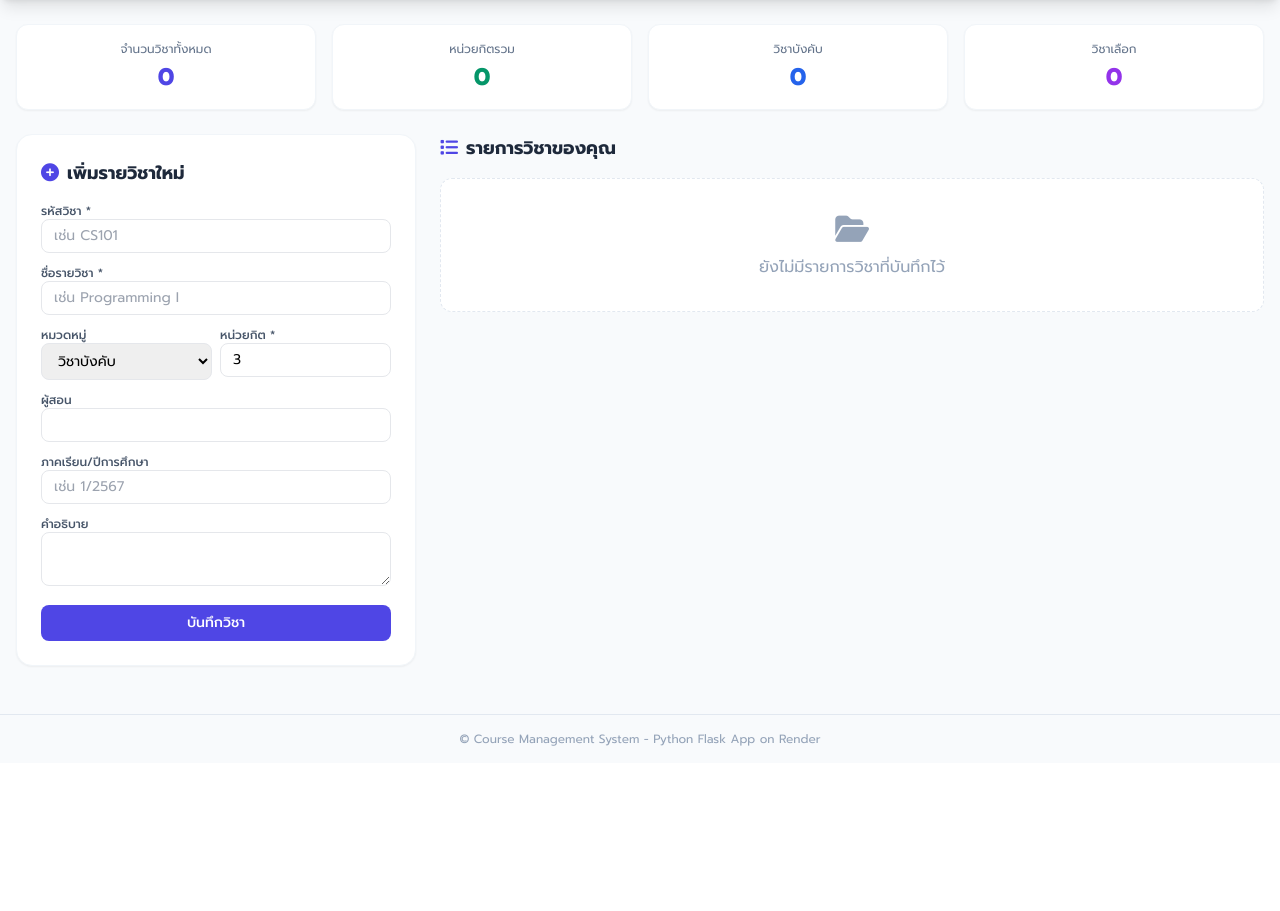
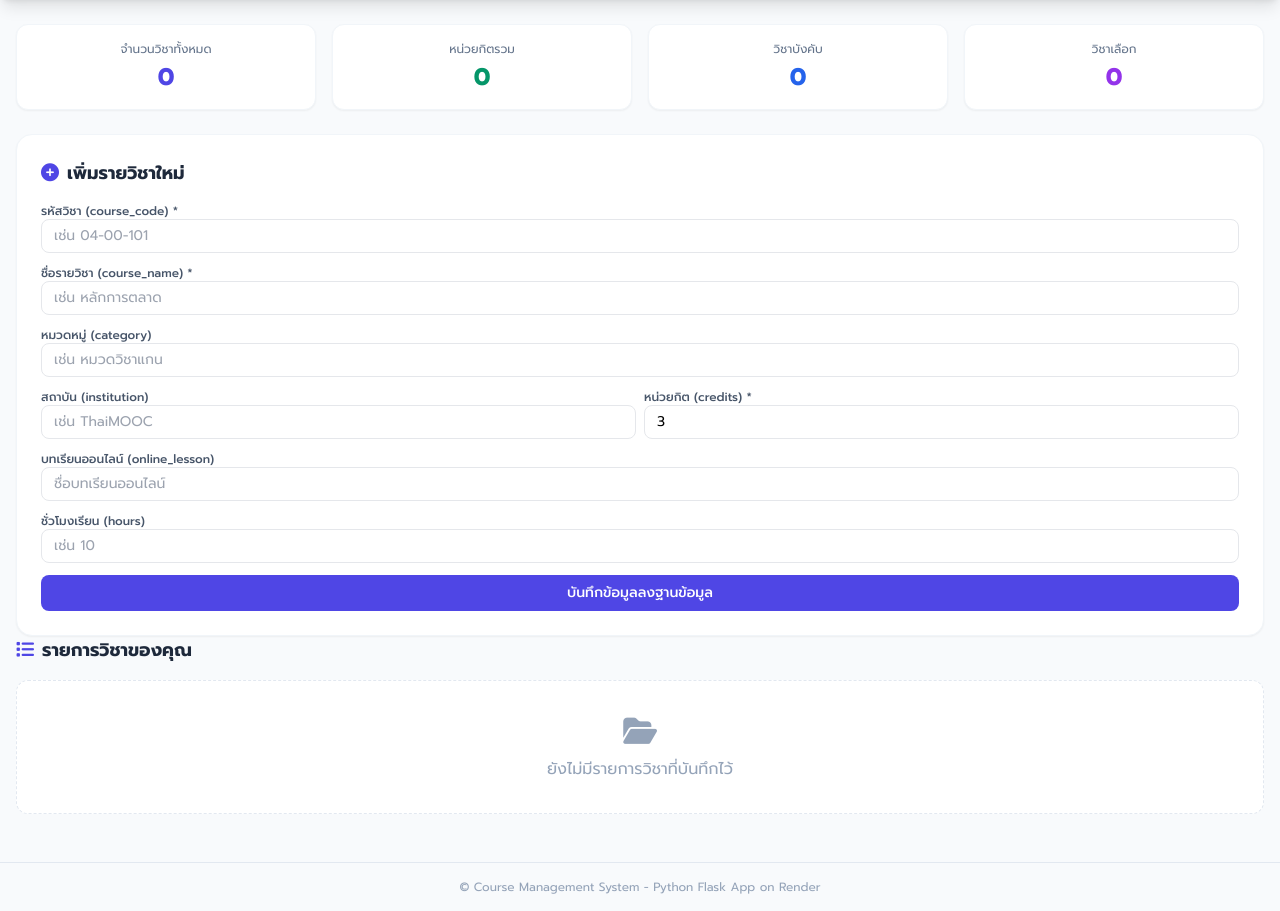
Before and after one commit to kungkling1k23-spec/course-management-system, a Flask app: page / in a window 1280 px wide. Shown: the part 56-967 px from the top of the page. Before the commit the page ends 802 px from the top, so only its background shows below. Run offline with Flask 3, Linux system fonts and the light colour scheme; the visitor is signed in with stand-in values (Sample User, id 1); data that the repository does not hold is empty; some libraries are stand-ins or nearby versions.

Commit message:
Update dashboard.html

```diff
--- a/templates/dashboard.html
+++ b/templates/dashboard.html
@@ -21,46 +21,40 @@
     </div>
 </div>
 
-<div class="grid md:grid-cols-3 gap-6">
-    <!-- Form เพิ่มรายวิชา -->
 <div class="bg-white p-6 rounded-2xl shadow-sm border border-slate-100 h-fit">
     <h3 class="text-lg font-bold text-slate-800 mb-4"><i class="fa-solid fa-plus-circle text-indigo-600 mr-2"></i>เพิ่มรายวิชาใหม่</h3>
     <form action="/course/add" method="POST" class="space-y-3">
         <div>
-                <label class="block text-xs font-medium text-slate-600">รหัสวิชา *</label>
-                <input type="text" name="code" placeholder="เช่น CS101" required class="w-full px-3 py-1.5 border rounded-lg text-sm focus:ring-2 focus:ring-indigo-500 outline-none">
+            <label class="block text-xs font-medium text-slate-600">รหัสวิชา (course_code) *</label>
+            <input type="text" name="course_code" placeholder="เช่น 04-00-101" required class="w-full px-3 py-1.5 border rounded-lg text-sm focus:ring-2 focus:ring-indigo-500 outline-none">
         </div>
         <div>
-                <label class="block text-xs font-medium text-slate-600">ชื่อรายวิชา *</label>
-                <input type="text" name="name" placeholder="เช่น Programming I" required class="w-full px-3 py-1.5 border rounded-lg text-sm focus:ring-2 focus:ring-indigo-500 outline-none">
+            <label class="block text-xs font-medium text-slate-600">ชื่อรายวิชา (course_name) *</label>
+            <input type="text" name="course_name" placeholder="เช่น หลักการตลาด" required class="w-full px-3 py-1.5 border rounded-lg text-sm focus:ring-2 focus:ring-indigo-500 outline-none">
+        </div>
+        <div>
+            <label class="block text-xs font-medium text-slate-600">หมวดหมู่ (category)</label>
+            <input type="text" name="category" placeholder="เช่น หมวดวิชาแกน" class="w-full px-3 py-1.5 border rounded-lg text-sm outline-none">
         </div>
         <div class="grid grid-cols-2 gap-2">
             <div>
-                    <label class="block text-xs font-medium text-slate-600">หมวดหมู่</label>
-                    <select name="category" class="w-full px-3 py-1.5 border rounded-lg text-sm outline-none">
-                        <option value="วิชาบังคับ">วิชาบังคับ</option>
-                        <option value="วิชาเลือก">วิชาเลือก</option>
-                        <option value="หมวดศึกษาทั่วไป">หมวดศึกษาทั่วไป</option>
-                    </select>
+                <label class="block text-xs font-medium text-slate-600">สถาบัน (institution)</label>
+                <input type="text" name="institution" placeholder="เช่น ThaiMOOC" class="w-full px-3 py-1.5 border rounded-lg text-sm outline-none">
             </div>
             <div>
-                    <label class="block text-xs font-medium text-slate-600">หน่วยกิต *</label>
+                <label class="block text-xs font-medium text-slate-600">หน่วยกิต (credits) *</label>
                 <input type="number" name="credits" min="1" max="6" value="3" required class="w-full px-3 py-1.5 border rounded-lg text-sm outline-none">
             </div>
         </div>
         <div>
-                <label class="block text-xs font-medium text-slate-600">ผู้สอน</label>
-                <input type="text" name="instructor" class="w-full px-3 py-1.5 border rounded-lg text-sm outline-none">
+            <label class="block text-xs font-medium text-slate-600">บทเรียนออนไลน์ (online_lesson)</label>
+            <input type="text" name="online_lesson" placeholder="ชื่อบทเรียนออนไลน์" class="w-full px-3 py-1.5 border rounded-lg text-sm outline-none">
         </div>
         <div>
-                <label class="block text-xs font-medium text-slate-600">ภาคเรียน/ปีการศึกษา</label>
-                <input type="text" name="semester" placeholder="เช่น 1/2567" class="w-full px-3 py-1.5 border rounded-lg text-sm outline-none">
+            <label class="block text-xs font-medium text-slate-600">ชั่วโมงเรียน (hours)</label>
+            <input type="number" name="hours" placeholder="เช่น 10" class="w-full px-3 py-1.5 border rounded-lg text-sm outline-none">
         </div>
-            <div>
-                <label class="block text-xs font-medium text-slate-600">คำอธิบาย</label>
-                <textarea name="description" rows="2" class="w-full px-3 py-1.5 border rounded-lg text-sm outline-none"></textarea>
-            </div>
-            <button type="submit" class="w-full bg-indigo-600 text-white py-2 rounded-lg font-medium text-sm hover:bg-indigo-700 transition">บันทึกวิชา</button>
+        <button type="submit" class="w-full bg-indigo-600 text-white py-2 rounded-lg font-medium text-sm hover:bg-indigo-700 transition">บันทึกข้อมูลลงฐานข้อมูล</button>
     </form>
 </div>
 
```
Lines whose indentation alone changed are shown as unchanged.
